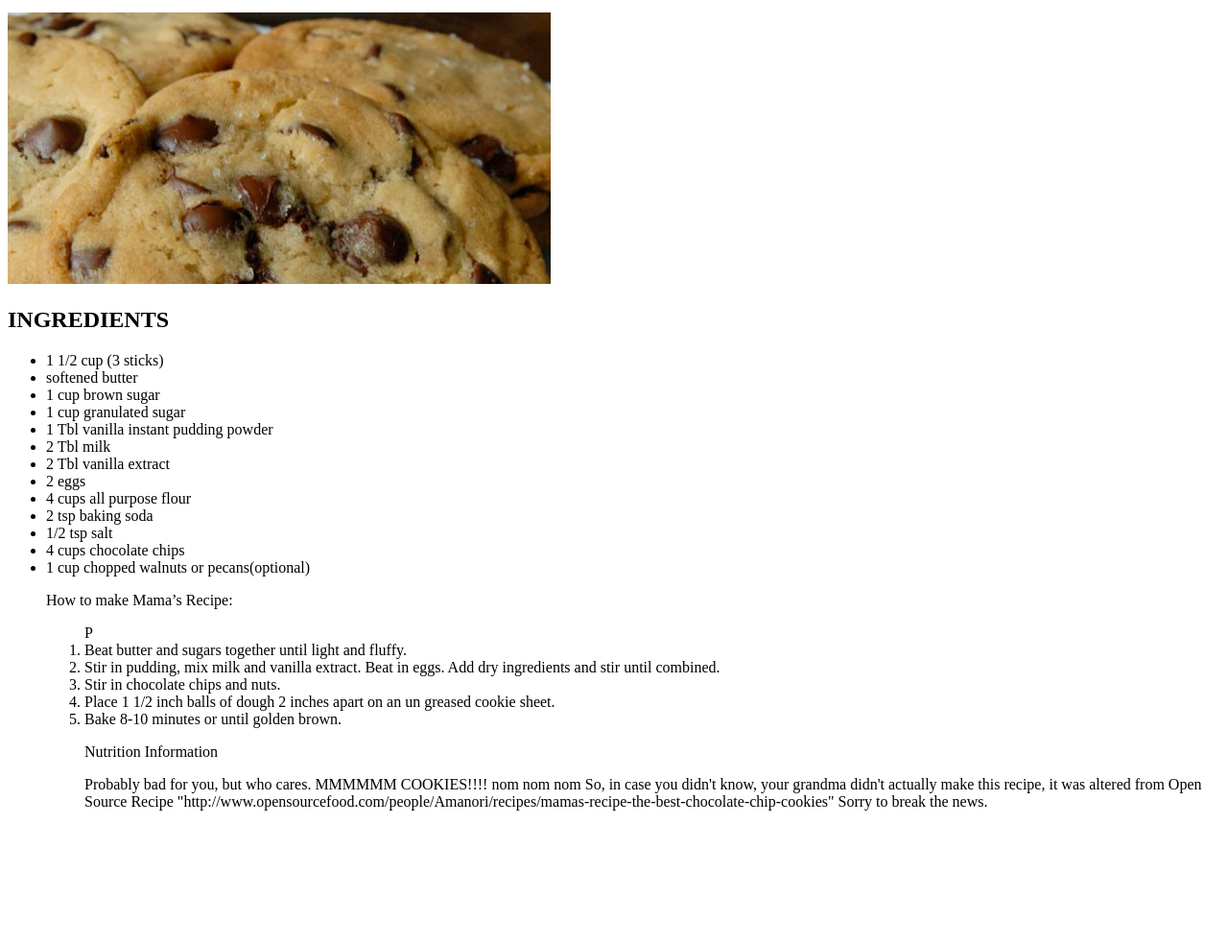
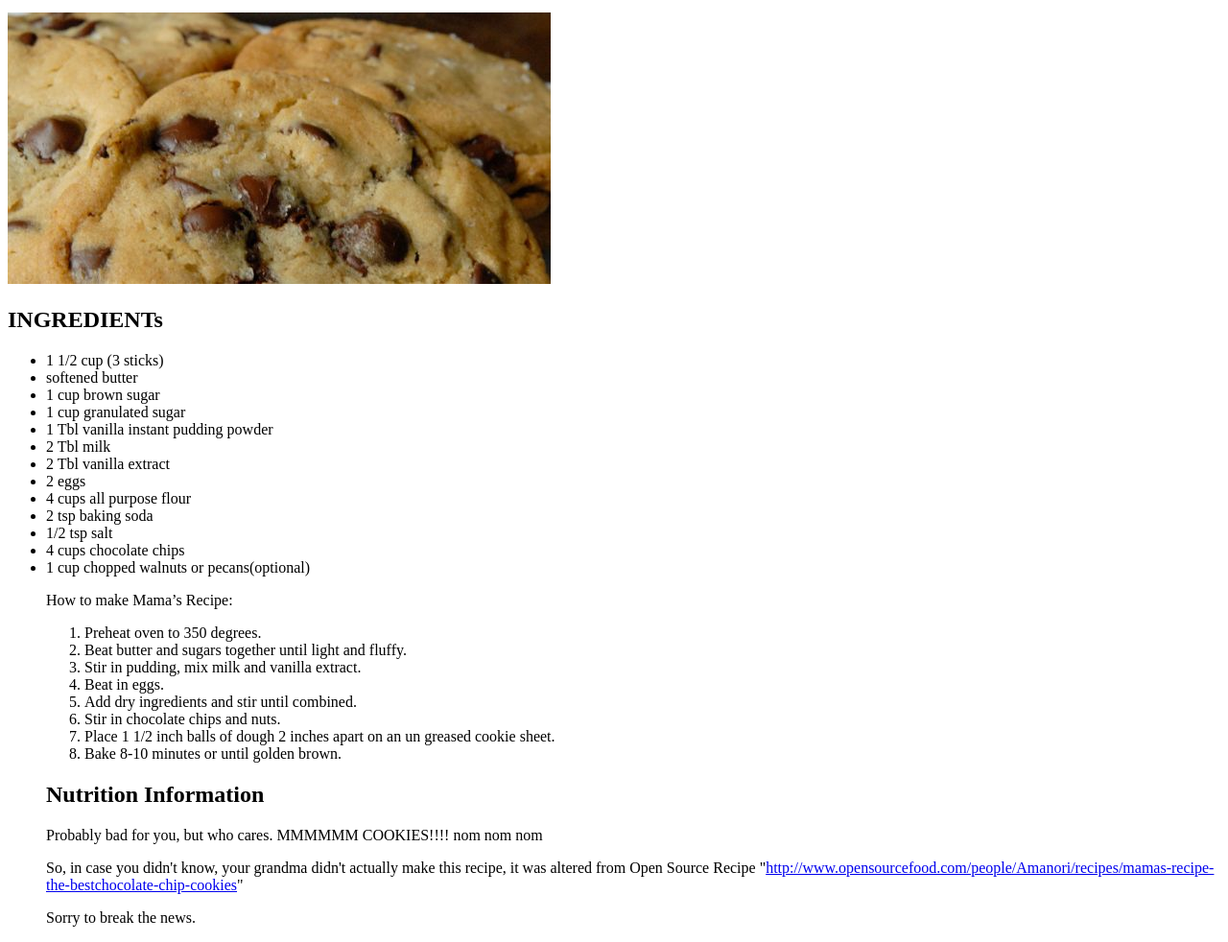
Before and after one commit to micheledbeasley/dcfewd18hw, a plain HTML site: page class1/01_html_basics/starter_code/cookie_recipe/index.html in a window 1280 px wide. Shown: the part 119-1101 px from the top of the page at 96% size. Before the commit the page ends 980 px from the top, so only its background shows below. Drawn offline with Linux system fonts and the light colour scheme.

Commit message:
modified Mama Cookie's code
Checked my code against Nick’s version that was posted to the slack
channel.  I made substantial changes and now my code is correct, works
properly and complies with the guidelines for this Mama Cookies #1
assignment.

```diff
--- a/class1/01_html_basics/starter_code/cookie_recipe/index.html
+++ b/class1/01_html_basics/starter_code/cookie_recipe/index.html
@@ -29,7 +29,7 @@ Prep Time: 45 Min</p>
 
 <img src="cookies.jpg" alt="Cookies">
 
-<h2>INGREDIENTS</h2>
+<h2>INGREDIENTs</h2>
 
 <ul>
 
@@ -50,20 +50,25 @@ Prep Time: 45 Min</p>
 <p>How to make Mama’s Recipe:</p>
 
 <ol>
-P<lireheat oven to 350 degrees.</li>
+<li> Preheat oven to 350 degrees.</li>
 <li>Beat butter and sugars together until light and fluffy. </li>
-<li>Stir in pudding, mix milk and vanilla extract. Beat in eggs. Add dry ingredients and stir until combined.</li>
+<li>Stir in pudding, mix milk and vanilla extract.</li>
+<li>Beat in eggs.</li>
+<li>Add dry ingredients and stir until combined.</li>
 <li>Stir in chocolate chips and nuts.</li>
 <li>Place 1 1/2 inch balls of dough 2 inches apart on an un greased cookie sheet.</li>
 <li>Bake 8-10 minutes or until golden brown.</li>
+</ol>
 
-<aside class="aside-
-nutrition">
+<aside>
+<h2>Nutrition Information</h2>
 
-<p>Nutrition Information</p>
-Probably bad for you, but who cares. MMMMMM COOKIES!!!! nom nom nom
+<p>Probably bad for you, but who cares. MMMMMM COOKIES!!!! nom nom nom</p>
+</aside>
 
 
-So, in case you didn't know, your grandma didn't actually make this recipe, it was altered from Open Source Recipe "http://www.opensourcefood.com/people/Amanori/recipes/mamas-recipe-the-best-chocolate-chip-cookies"
-Sorry to break the news. <!--You must include the link in your final webpage -->
+<p>So, in case you didn't know, your grandma didn't actually make this recipe, it was altered from Open Source Recipe "<a href="http://www.opensourcefood.com/people/Amanori/recipes/mamas-recipe-the-best-chocolate-chip-cookies"target="_blank">http://www.opensourcefood.com/people/Amanori/recipes/mamas-recipe-the-bestchocolate-chip-cookies</a>"</p>
+
+<p>Sorry to break the news.</p> <!--You must include the link in your final webpage -->
 </body>
+</html>
```
